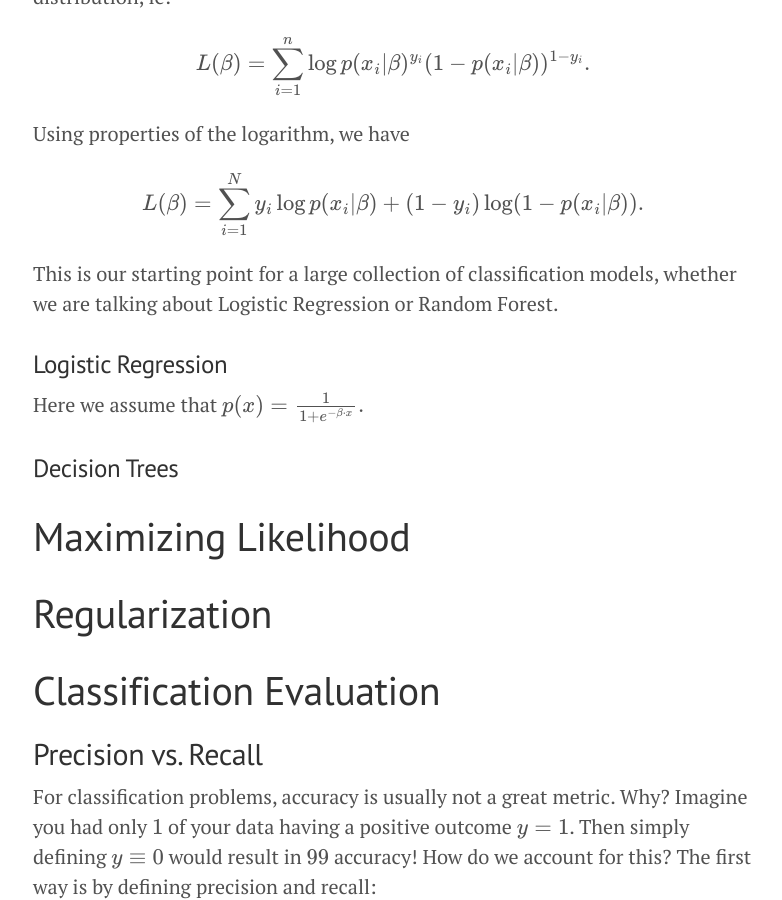
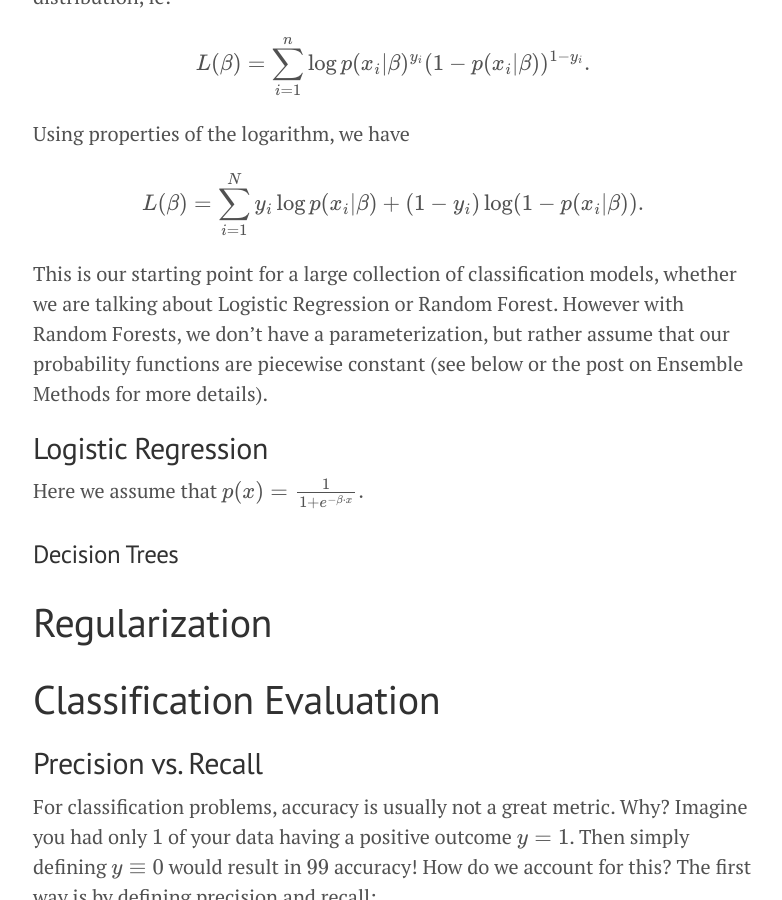
Before and after one commit to doriang102/doriang102.github.io, a Jekyll site: the page built from _posts/2017-11-01-introduction-to-classification.md, in a window 1280 px wide and 900 px high, scrolled down 848 px. Shown: the whole window, without its empty margins (247-1029 px from the left). Built offline with Jekyll 4.4.1, drawn with Linux system fonts in a browser that asks for light colours; our own code applies the rules of GitHub Pages for plain Markdown files; formulas are drawn with MathJax 3.

Commit message:
Update 2017-11-01-introduction-to-classification.md

```diff
--- a/_posts/2017-11-01-introduction-to-classification.md
+++ b/_posts/2017-11-01-introduction-to-classification.md
@@ -18,17 +18,17 @@ Using properties of the logarithm, we have
 
 $$L(\beta) = \sum_{i=1}^N y_i \log p(x_i \lvert \beta ) + (1-y_i) \log (1-p(x_i \lvert \beta)).$$
 
-This is our starting point for a large collection of classification models, whether we are talking about Logistic Regression or Random Forest.
+This is our starting point for a large collection of classification models, whether we are talking about Logistic Regression or Random Forest. However with Random Forests, we don't have a parameterization, but rather assume that our probability functions are piecewise constant (see below or the post on Ensemble Methods for more details).
 
-### Logistic Regression
+## Logistic Regression
 Here we assume that
 $$ p(x) = \frac{1}{1 + e^{-\beta \cdot x} } .$$
+
 ### Decision Trees
-
-# Maximizing Likelihood
 
 
 # Regularization
+
 
 # Classification Evaluation
 
```
